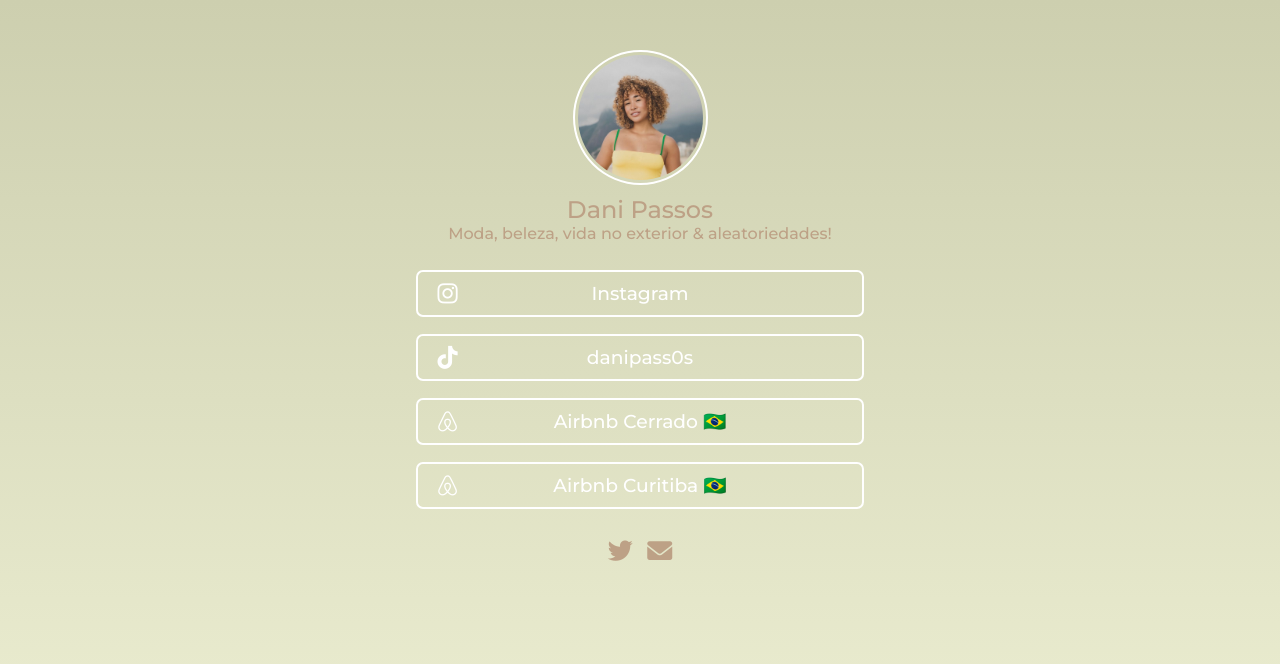
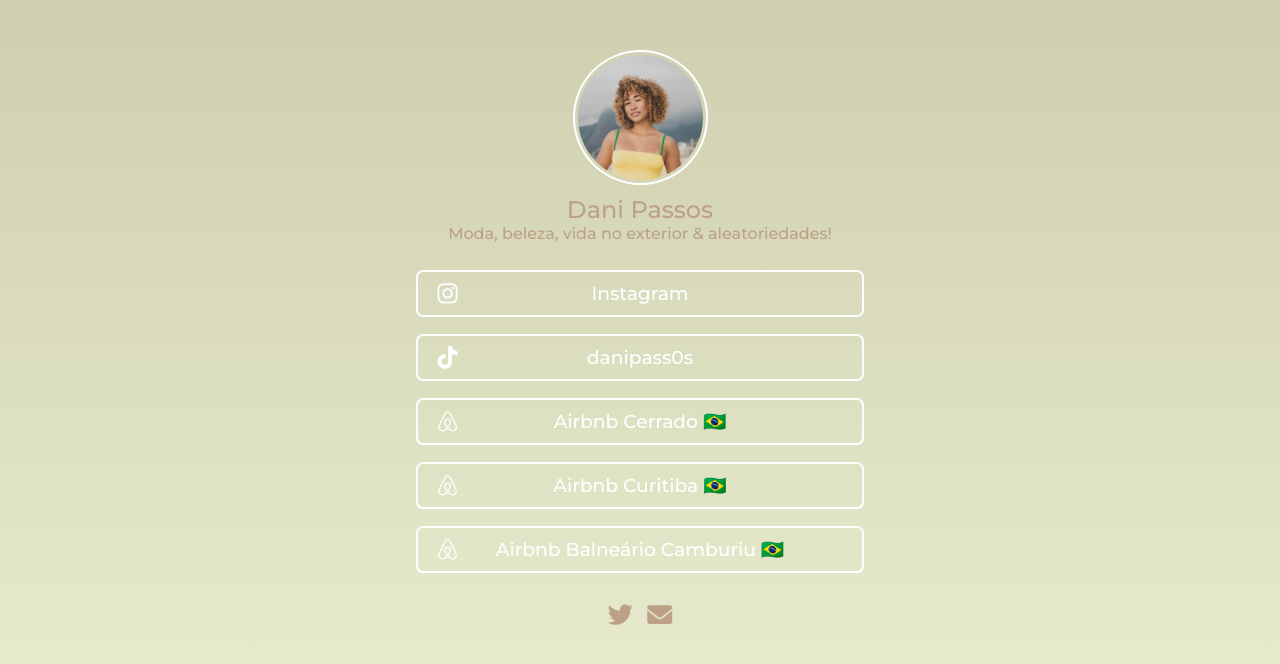
Before and after one commit to danielapassos/pass0sdani-link-in-bio, a plain HTML site: page index.html in a window 1280 px wide. Drawn offline with Linux system fonts and the light colour scheme.

Commit message:
Update index.html

```diff
--- a/index.html
+++ b/index.html
@@ -31,6 +31,8 @@
                 <a href="https://bit.ly/danipass0s-tiktok"><div class="link-a"><i class="fa-brands fa-tiktok"></i> <h3>danipass0s</h3></div></a>
                 <a href="https://bit.ly/airbnb-cerrado-1"><div class="link-a"><i class="fa-brands fa-airbnb"></i> <h3>Airbnb Cerrado 🇧🇷</h3></div></a>
                 <a href="https://bit.ly/airbnb-curitiba-cabana1"><div class="link-a"><i class="fa-brands fa-airbnb"></i> <h3>Airbnb Curitiba 🇧🇷</h3></div></a>
+                <a href="https://bit.ly/airbnb-balneario-cabana"><div class="link-a"><i class="fa-brands fa-airbnb"></i> <h3>Airbnb Balneário Camburiu 🇧🇷</h3></div></a>
+                <!--<a href="https://bit.ly/pass0sdani-tiktok"><div class="link-a"><i class="fa-brands fa-tiktok"></i> <h3>pass0sDani</h3></div></a>-->
                 <!--<a href="https://bit.ly/pass0sdani-tiktok"><div class="link-a"><i class="fa-brands fa-tiktok"></i> <h3>pass0sDani</h3></div></a>-->
                 <!--<a href="https://bit.ly/pass0sdani-tiktok"><div class="link-a"><i class="fa-brands fa-tiktok"></i> <h3>pass0sDani</h3></div></a>-->
 
```
